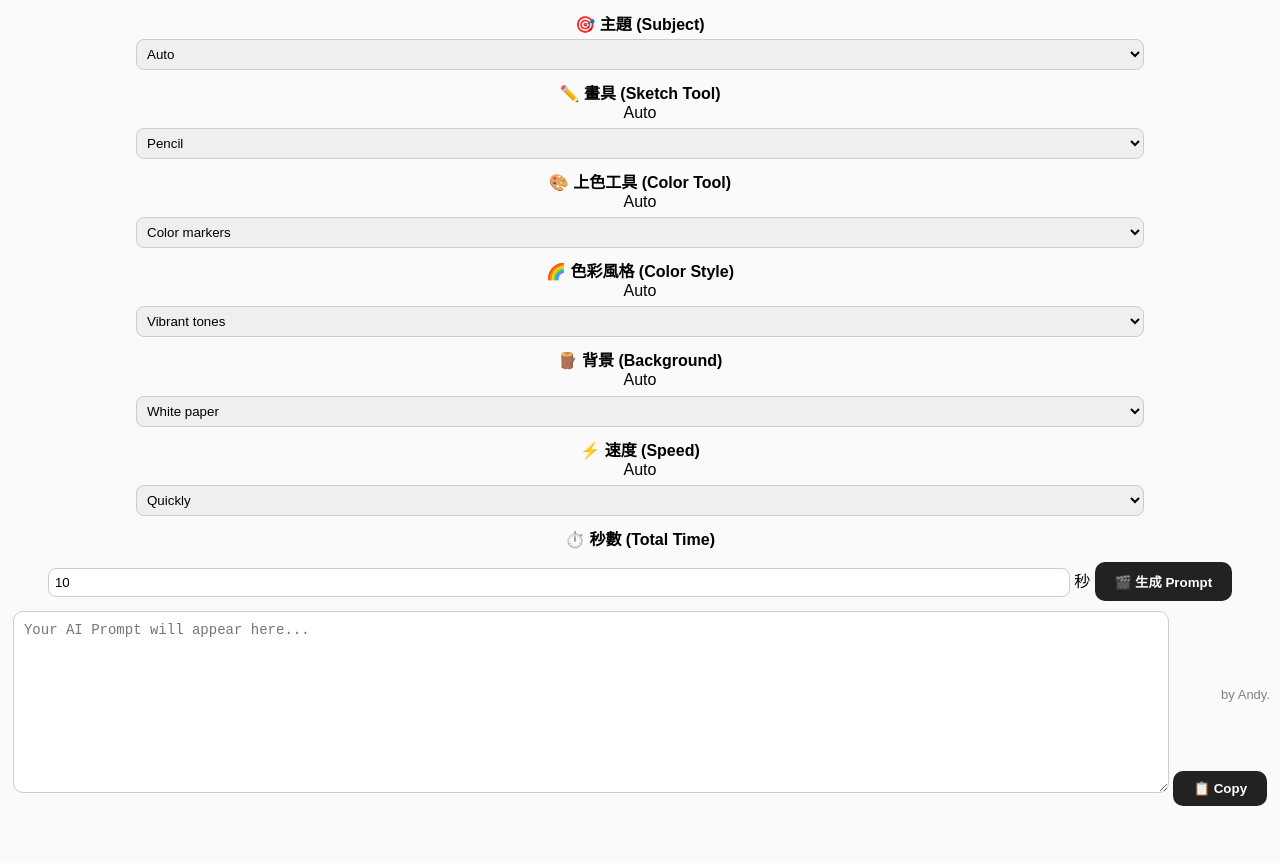
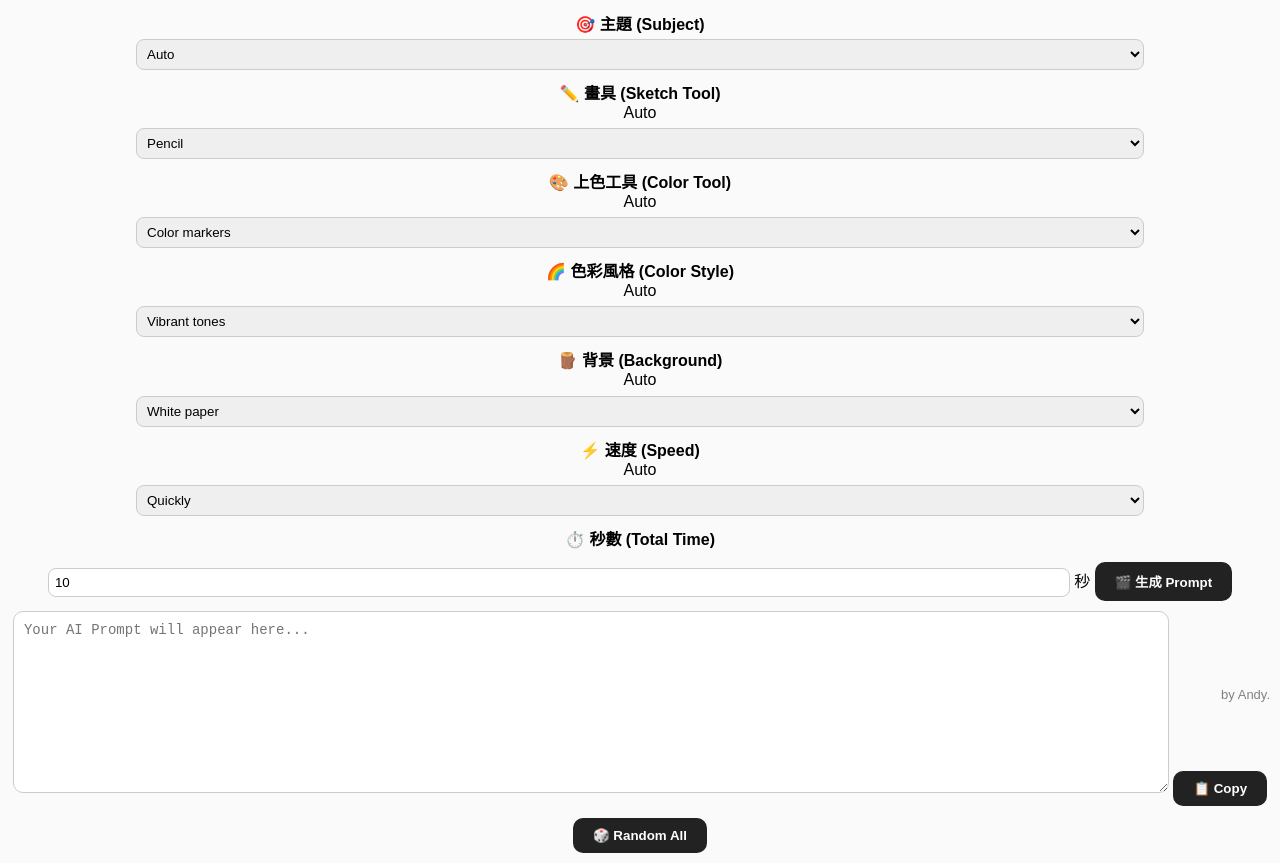
Before and after one commit to yangmh-dot/AI-OneStroke-Art-Generator-Mobile, a plain HTML site: page index.html in a window 1280 px wide. Shown: the part 79-942 px from the top of the page. Before the commit the page ends 895 px from the top, so only its background shows below. Drawn offline with Linux system fonts and the light colour scheme.

Commit message:
Update index.html

```diff
--- a/index.html
+++ b/index.html
@@ -87,6 +87,7 @@
 
   <textarea id="output" readonly placeholder="Your AI Prompt will appear here..."></textarea>
   <button onclick="copyPrompt()">📋 Copy</button>
+    <button onclick="randomAll()">🎲 Random All</button>
 </main>
 
   <footer>
```
